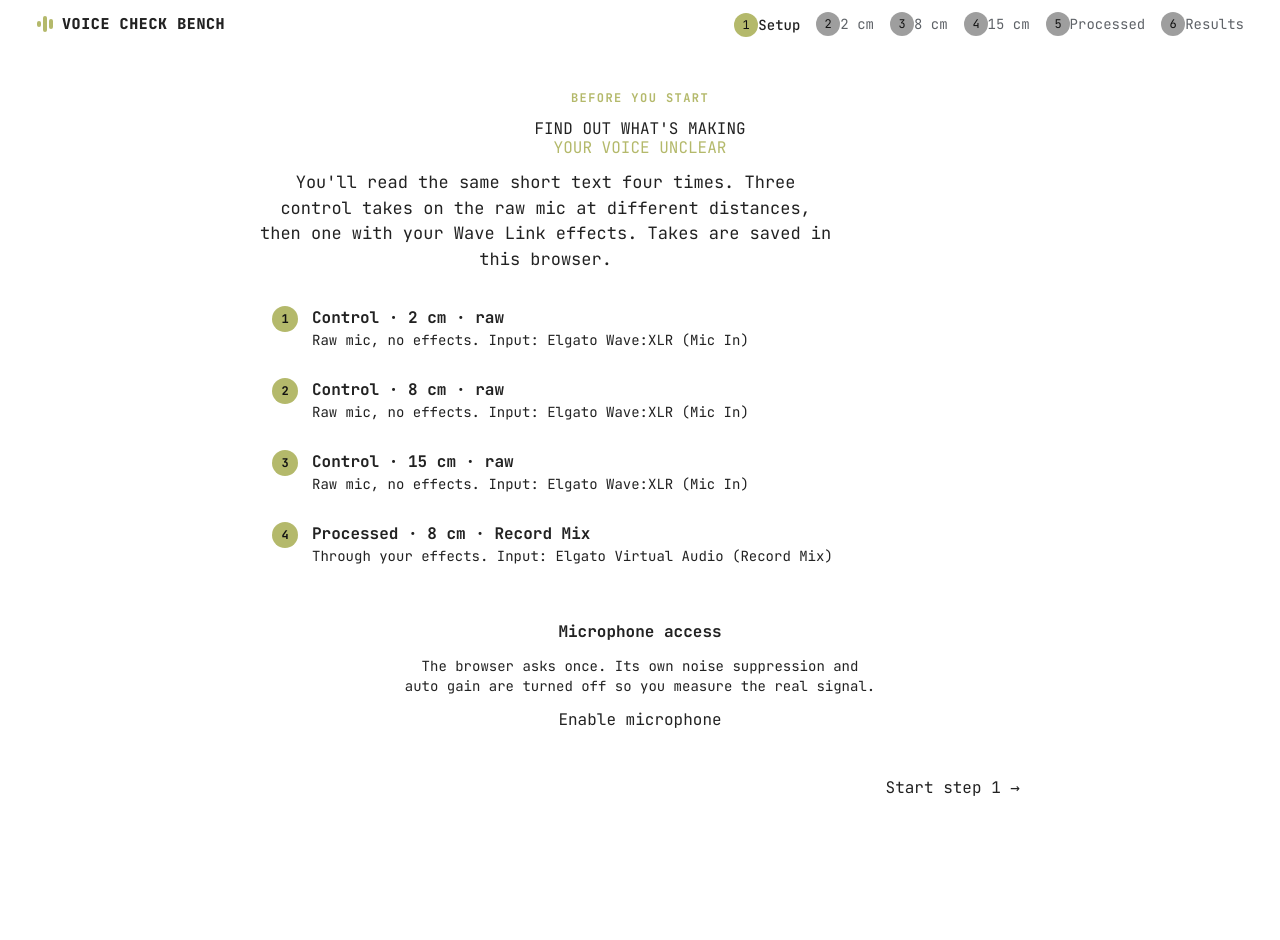
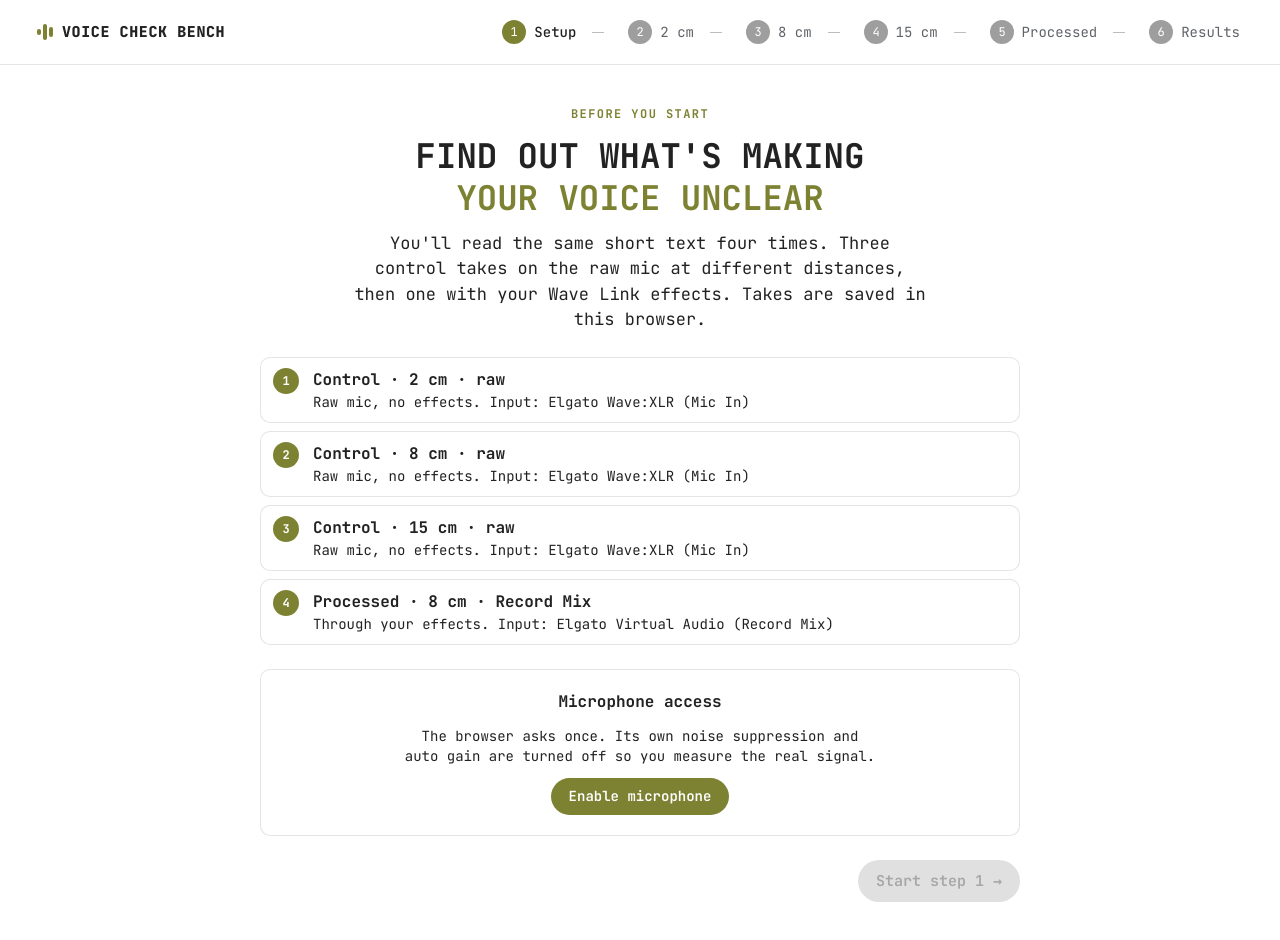
Before and after one commit to dev-vinicius-andrade/voice-check-bench, a React (Vite) app: page / in a window 1280 px wide. Before the commit the page ends 840 px from the top, so only its background shows below. Built offline with nearby package versions, Linux system fonts and the light colour scheme.

Commit message:
fix: CSS layer order, stepper overflow, light-mode accent contrast; mark plan done

```diff
--- a/src/components/layout/ProgressStepper.tsx
+++ b/src/components/layout/ProgressStepper.tsx
@@ -34,15 +34,15 @@ export function ProgressStepper() {
     screen === 'setup' ? 0 : screen === 'results' ? items.length - 1 : typeof step === 'number' ? step + 1 : -1
 
   return (
-    <nav aria-label="Progress" className="min-w-0 overflow-x-auto">
-      <Stepper nonLinear activeStep={active} sx={{ minWidth: 'max-content', py: 0.5 }}>
+    <nav aria-label="Progress" className="min-w-0 overflow-x-auto overflow-y-hidden [scrollbar-width:none]">
+      <Stepper nonLinear activeStep={active} sx={{ minWidth: 'max-content', py: 0.5, '& .MuiStepConnector-root': { minWidth: 12 } }}>
         {items.map((it, i) => (
-          <Step key={it.label} completed={it.done}>
+          <Step key={it.label} completed={it.done} sx={{ px: 0.5 }}>
             <StepButton
               onClick={() => goTo(it.screen, it.step)}
               aria-label={it.label}
               aria-current={i === active ? 'step' : undefined}
-              sx={{ py: 0.5 }}
+              sx={{ py: 0.5, px: 1, m: 0 }}
             >
               {compact && i !== active ? null : it.label}
             </StepButton>
--- a/src/main.tsx
+++ b/src/main.tsx
@@ -11,8 +11,9 @@ createRoot(document.getElementById('root')!).render(
   <StrictMode>
     <StyledEngineProvider enableCssLayer>
       <ThemeProvider theme={theme} defaultMode="system">
+        {/* Must render before CssBaseline: the first @layer statement fixes the layer order. */}
+        <GlobalStyles styles="@layer theme, base, mui, components, utilities;" />
         <CssBaseline />
-        <GlobalStyles styles="@layer theme, base, mui, components, utilities;" />
         <App />
       </ThemeProvider>
     </StyledEngineProvider>
--- a/src/theme.ts
+++ b/src/theme.ts
@@ -13,7 +13,8 @@ export const theme = createTheme({
   colorSchemes: {
     light: {
       palette: {
-        primary: { main: ACCENT, dark: '#8f9548', contrastText: '#121212' },
+        // #b4b96b is too pale on white for text and outlines; a deeper olive keeps the look and passes contrast.
+        primary: { main: '#7d8233', light: ACCENT, dark: '#5f6326', contrastText: '#ffffff' },
         secondary: { main: '#222222', contrastText: '#ffffff' },
         info: { main: '#3f8aa1' },
         success: { main: '#6f7a14' },
```
Also changed, not shown: 2 other files (tests, documents, lock files or other folders).
